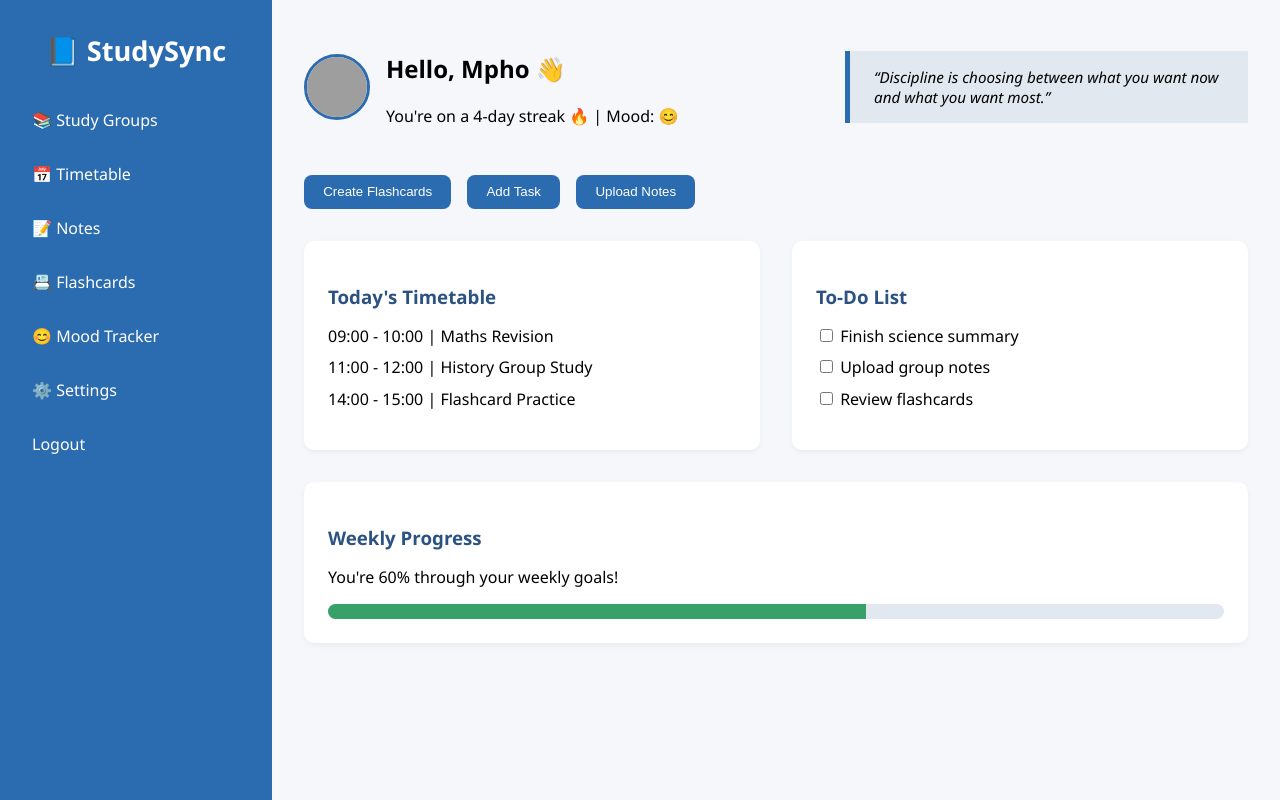
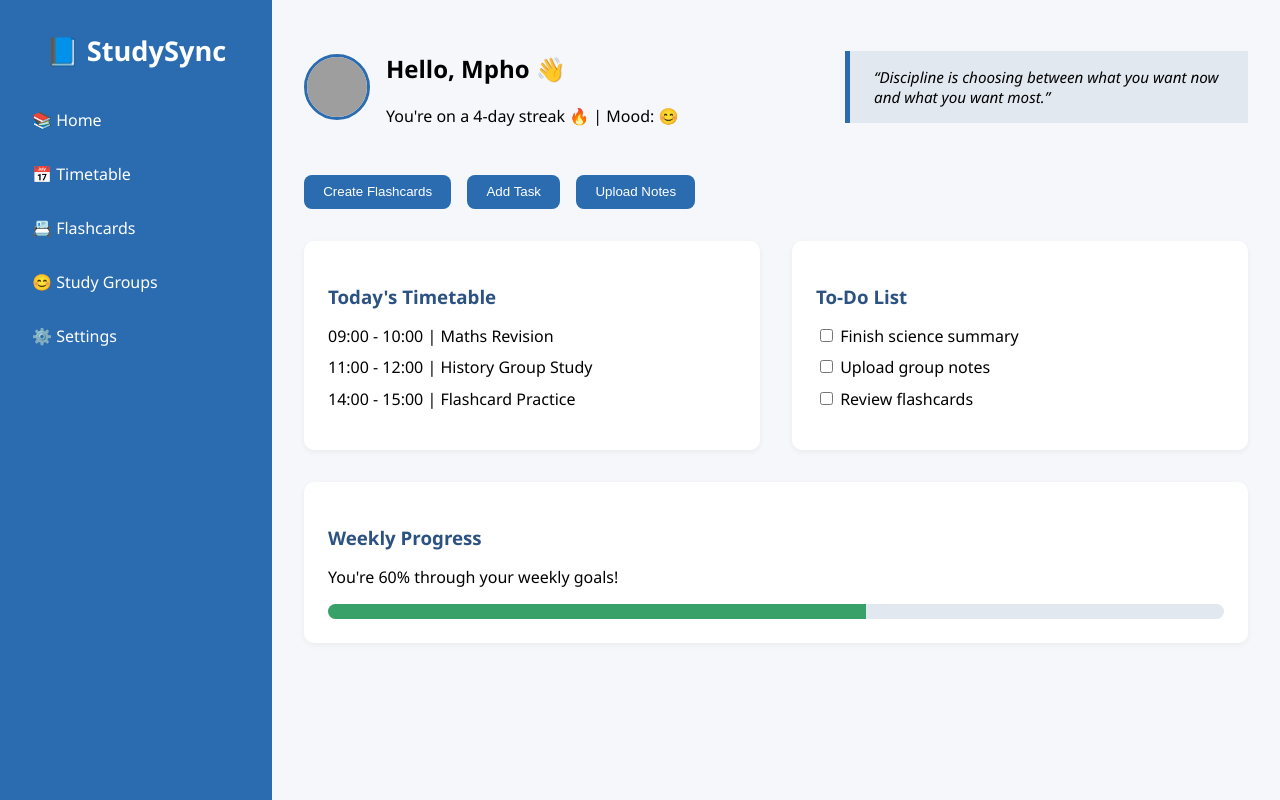
Before and after one commit to MphoKoti002/HCIN-web, a plain HTML site: page dashboard.html in a window 1280 px wide. Drawn offline with Linux system fonts and the light colour scheme; grey boxes are pictures that could not be loaded.

Commit message:
Update dashboard.html

```diff
--- a/dashboard.html
+++ b/dashboard.html
@@ -12,13 +12,12 @@
     <aside class="sidebar">
       <div class="sidebar-title">📘 StudySync</div>
       <ul>
-        <li><a href="#">📚 Study Groups</a></li>
-        <li><a href="#">📅 Timetable</a></li>
-        <li><a href="#">📝 Notes</a></li>
-        <li><a href="#">📇 Flashcards</a></li>
-        <li><a href="#">😊 Mood Tracker</a></li>
-        <li><a href="#">⚙️ Settings</a></li>
-           <li><a href="#index.html" class="btn">Logout</a></li>
+        <li><a href="index.html">📚 Home</a></li>
+        <li><a href="timetable">📅 Timetable</a></li>
+        <li><a href="flashcards.html">📇 Flashcards</a></li>
+        <li><a href="groups.hhtml">😊 Study Groups</a></li>
+        <li><a href="Setting.html">⚙️ Settings</a></li>
+
       </ul>
     </aside>
 
```
